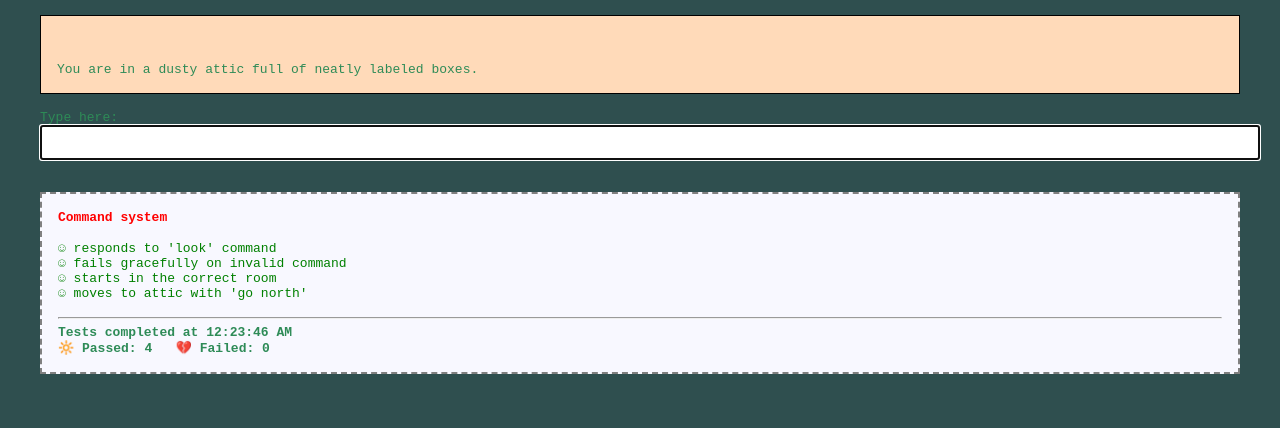
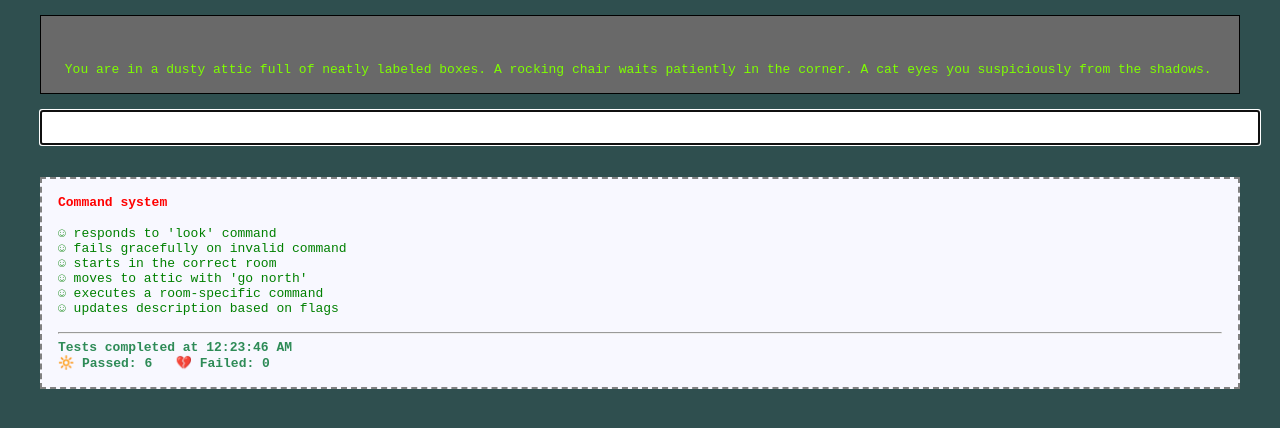
Before and after one commit to wizard-wizard/terminal-world, a website: page index.html in a window 1280 px wide. Shown: the part 90-518 px from the top of the page. Drawn offline with Linux system fonts and the light colour scheme.

Commit message:
Add player flags in state, dynamic room descriptions

```diff
--- a/index.html
+++ b/index.html
@@ -17,7 +17,8 @@
             overflow-y: auto;
             border: 1px solid black;
             padding: 1rem;
-            background: peachpuff;
+            background: dimgrey;
+            color: chartreuse;
             margin-bottom: 1rem;
         }
         #input {
@@ -30,7 +31,7 @@
 <body>
 <h1>Concept MUD</h1>
 <div id="output"></div>
-<label for="input">Type here:<input id="input" aria-placeholder="What do you do?" autofocus /></label>
+<label for="input"><input id="input" placeholder="" autofocus /></label>
 
 <script src="mud.js"></script>
 <script src="testRunner.js"></script>
--- a/mud.js
+++ b/mud.js
@@ -7,34 +7,66 @@ function render(text) {
 }
 
 class Room {
-    constructor(description, exits = {}) {
-        this.description = description;
+    constructor(descriptionFn, exits = {}, actions = {}) {
+        this.getDescription = descriptionFn;
         this.exits = exits;
+        this.actions = actions;
     }
 }
 
 const rooms = {
     start: new Room(
-        "You are in a quiet little room. The wallpaper is smiling.",
-        { north: "attic"}
+        (state) => {
+            return " You are in a quiet little room. The wallpaper is smiling.";
+        },
+        { north: "attic"},
+        {
+            sit: () => " You sit cross-legged on the floor. The carpet is soft and warm."
+        }
     ),
     attic: new Room(
-        "You are in a dusty attic full of neatly labeled boxes.",
-        { south: "start"}
+        (state) => {
+            let desc = " You are in a dusty attic full of neatly labeled boxes."
+            if (state.flags.hasSatInAttic) {
+                desc  += "The rocking chair casts a contented shadow. It remembers you.";
+            } else {
+                desc += " A rocking chair waits patiently in the corner.";
+            }
+            if (state.flags.hasPettedCat) {
+                desc += " The cat is closer now, almost friendly.";
+            } else {
+                desc += " A cat eyes you suspiciously from the shadows."
+            }
+            return desc;
+        },
+        { south: "start"},
+        {
+            sit: () => {
+                state.flags.hasSatInAttic = true;
+                return "You settle down into a rocking chair. It creaks with approval."
+            },
+            pet: () => {
+                state.flags.hasPettedCat = true;
+                return "The cat purrs enthusiastically."
+            }
+        }
     )
 };
 
 const state = {
-    location: "start"
+    location: "start",
+    flags: {
+        hasSatInAttic: false,
+        hasPettedCat: false
+    }
 };
-
 
 function processInput(input) {
     const command = input.trim().toLowerCase();
 
     if (command === "look") {
         const currentRoom = rooms[state.location];
-        render(currentRoom.description);
+        render(currentRoom.getDescription(state));
         return;
     }
 
@@ -45,12 +77,20 @@ function processInput(input) {
         if (currentRoom.exits[direction]) {
             state.location = currentRoom.exits[direction];
             render(`You go ${direction}.`);
-            render(rooms[state.location].description);
+            render(rooms[state.location].getDescription(state));
         } else {
             render("You can't go that way.");
         }
         return;
     }
+
+    const currentRoom = rooms[state.location];
+    if (currentRoom.actions[command]) {
+        const result = currentRoom.actions[command]();
+        render(result);
+        return;
+    }
+
     render("That won't work here.")
 }
 
--- a/mud.test.js
+++ b/mud.test.js
@@ -27,6 +27,34 @@ describe("Command system" , () => {
         processInput("go north");
         assert(state.location === "attic", "Player should be in the attic after going north");
     });
+
+    it("executes a room-specific command", () => {
+        state.location = "attic";
+        let output = "";
+        const originalRender = window.render;
+        window.render = (text) => output += text;
+
+        processInput("sit");
+
+        window.render = originalRender;
+        assert(output.includes("rocking chair"), "Should describe sitting in the attic chair");
+    });
+
+    it("updates description based on flags", () => {
+        state.location = "attic";
+        state.flags.hasSatInAttic = true;
+        state.flags.hasPettedCat = false;
+
+        let output = "";
+        const originalRender = window.render;
+        window.render = (text) => output += text;
+
+        processInput("look");
+
+        window.render = originalRender;
+        assert(output.includes("contented"), "Should reflect sitting");
+        assert(output.includes("suspiciously"), "Cat hasn't been petted");
+    });
 });
 
 window.onload = () => {
```
Also changed, not shown: 1 other file.
